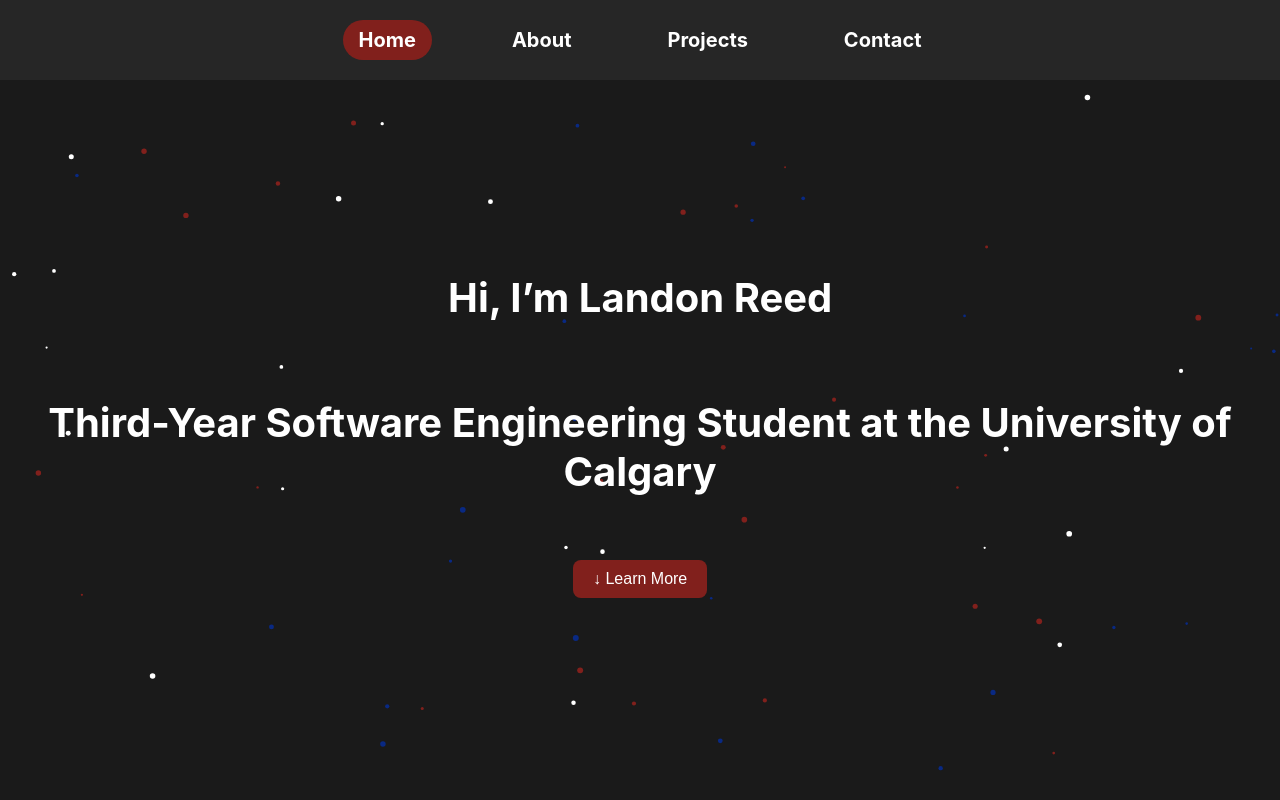
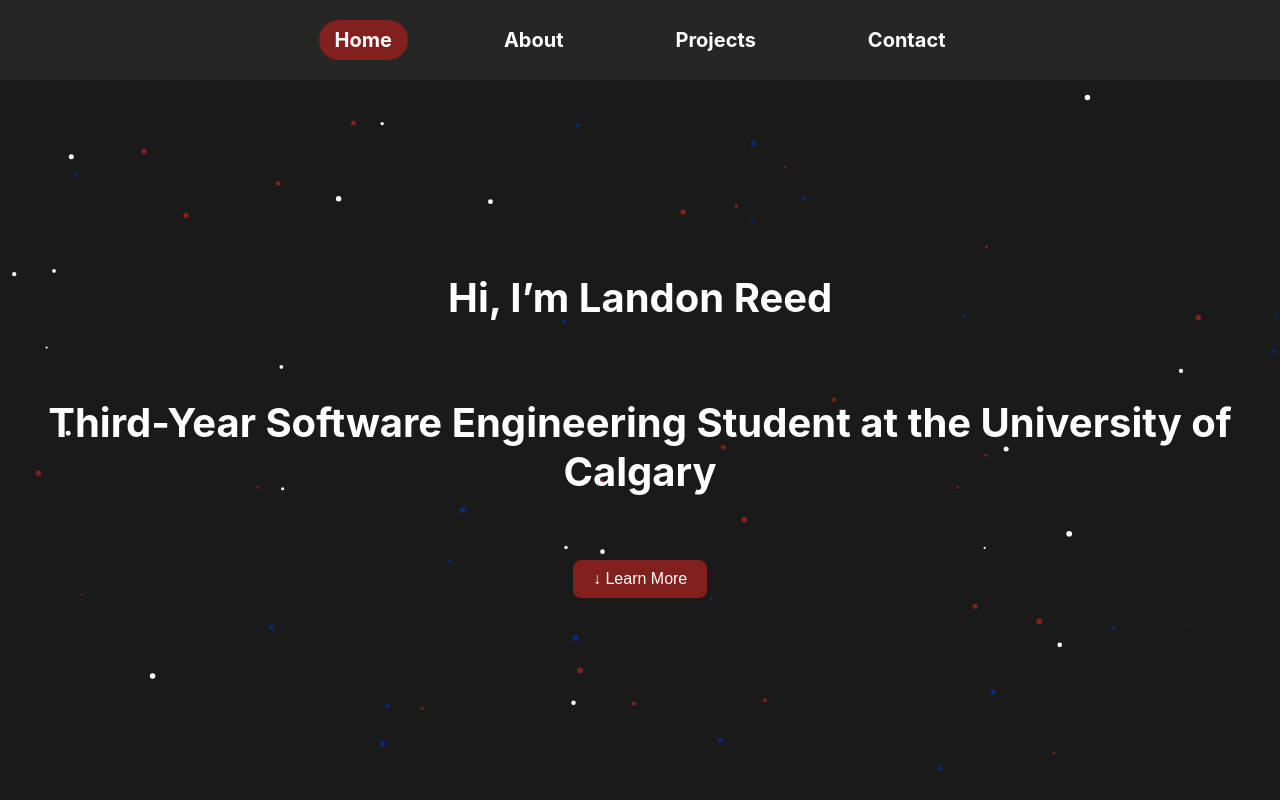
Before and after one commit to LReed03/portfolio, a React (Create React App) app: page / in a window 1280 px wide. Shown: the top 800 px of the page. Built offline with nearby package versions, Linux system fonts and the light colour scheme.

Commit message:
Updated version

```diff
--- a/src/Navbar.css
+++ b/src/Navbar.css
@@ -28,7 +28,7 @@
 
 nav {
     display: flex;
-    gap: 4rem;
+    gap: 5rem;
 }
 
 nav a:hover{
```
Also changed, not shown: 1 other file (tests, documents, lock files or other folders).
